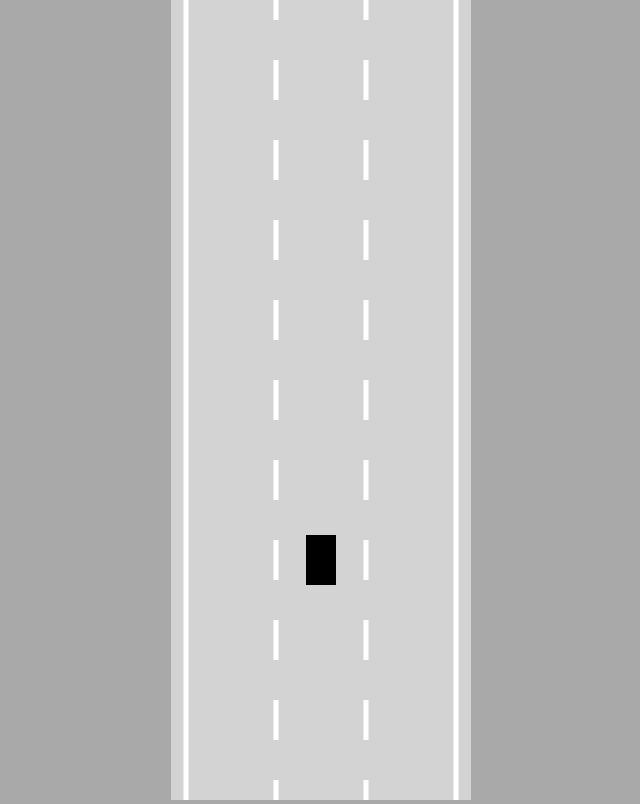
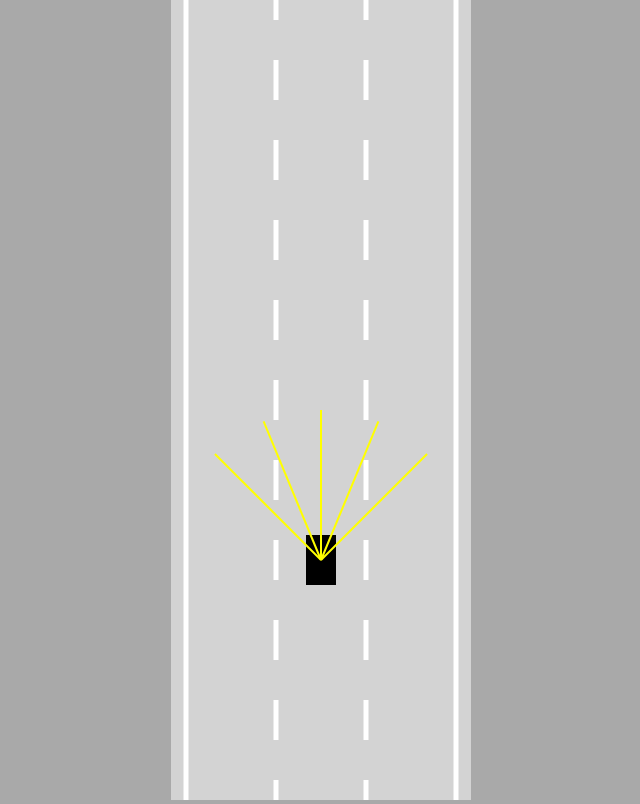
Before and after one commit to ahmed1jilali/SDCarANN, a plain HTML site: page index.html in a window 1280 px wide. Shown: the whole page, without its empty margins (319-959 px from the left). Drawn offline with Linux system fonts and the light colour scheme.

Commit message:
drawing the car sensors

```diff
--- a/index.html
+++ b/index.html
@@ -9,6 +9,7 @@
 <body>
   <canvas id="myCanvas"></canvas>
   <script src="./static/js/utils.js"></script>
+  <script src="./static/js/sensor.js"></script>
   <script src="./static/js/road.js"></script>
   <script src="./static/js/controls.js"></script>
   <script src="./static/js/car.js"></script>
--- a/static/js/car.js
+++ b/static/js/car.js
@@ -11,6 +11,8 @@ class Car {
     this.friction = 0.05;
     this.angle = 0;
 
+    this.sensor = new Sensor(this);
+    this.sensor.update();
     this.controls = new Controls()
   }
 
@@ -57,6 +59,7 @@ class Car {
 
   update() {
     this.#move();
+    this.sensor.update();
   }
 
   draw(ctx) {
@@ -72,6 +75,7 @@ class Car {
     )
     ctx.fill();
     ctx.restore();
+    this.sensor.draw(ctx);
   }
 
 }
--- /dev/null
+++ b/static/js/sensor.js
@@ -0,0 +1,47 @@
+class Sensor {
+  constructor(car) {
+    this.car = car;
+    this.rayCount = 5;
+    this.rayLength = 150;
+    this.raySpread = Math.PI / 2;
+    this.rays = [];
+  }
+
+  #castRays() {
+    this.rays = [];
+    for (let i = 0; i < this.rayCount; i++) {
+      const rayAngle = lerp(
+        this.raySpread / 2,
+        -this.raySpread / 2,
+        this.rayCount == 1 ? 0.5 : i / (this.rayCount - 1)
+      ) + this.car.angle;
+      const start = { x: this.car.x, y: this.car.y };
+      const end = {
+        x: this.car.x - Math.sin(rayAngle) * this.rayLength,
+        y: this.car.y - Math.cos(rayAngle) * this.rayLength,
+      };
+      this.rays.push([start, end]);
+    }
+  }
+
+  update() {
+    this.#castRays();
+  }
+
+  draw(ctx) {
+    for (let i = 0; i < this.rayCount; i++) {
+      ctx.beginPath();
+      ctx.lineWidth = 2;
+      ctx.strokeStyle = "yellow";
+      ctx.moveTo(
+        this.rays[i][0].x,
+        this.rays[i][0].y,
+      );
+      ctx.lineTo(
+        this.rays[i][1].x,
+        this.rays[i][1].y,
+      );
+      ctx.stroke();
+    }
+  }
+}
```
